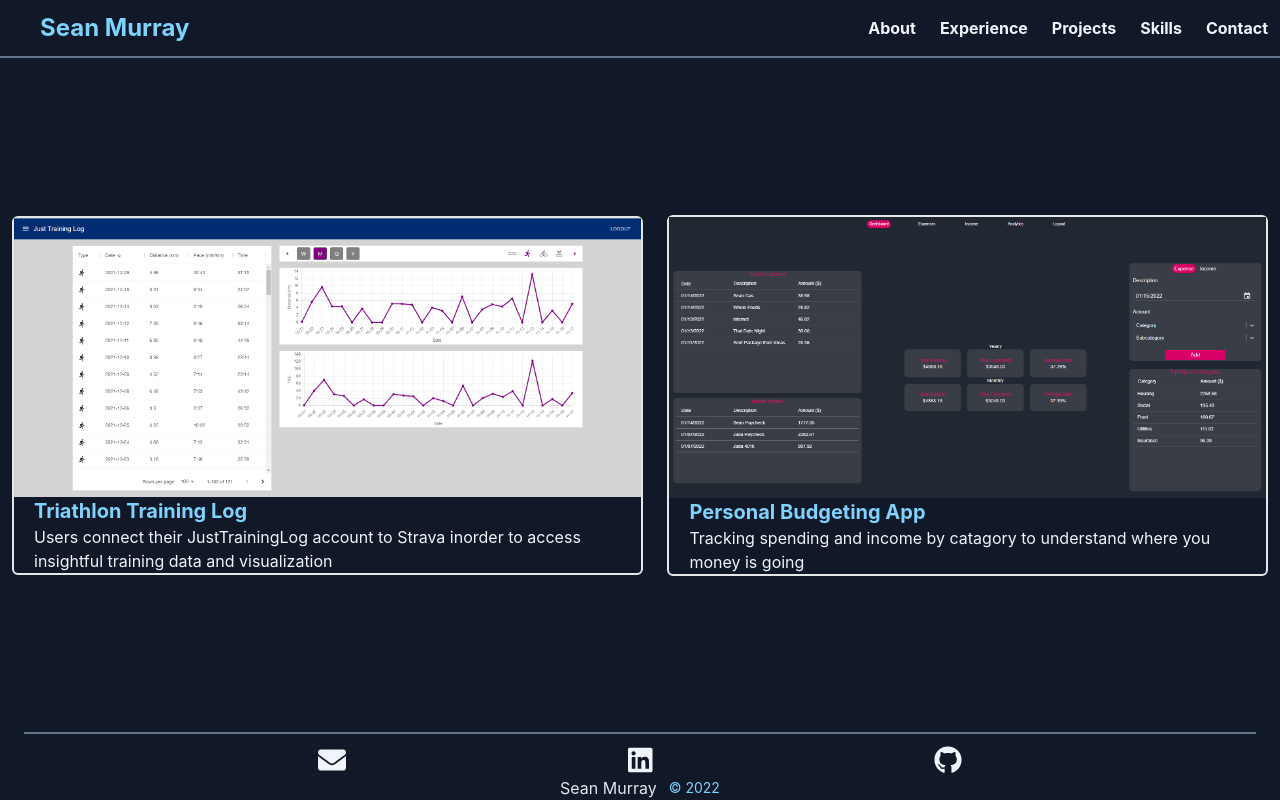
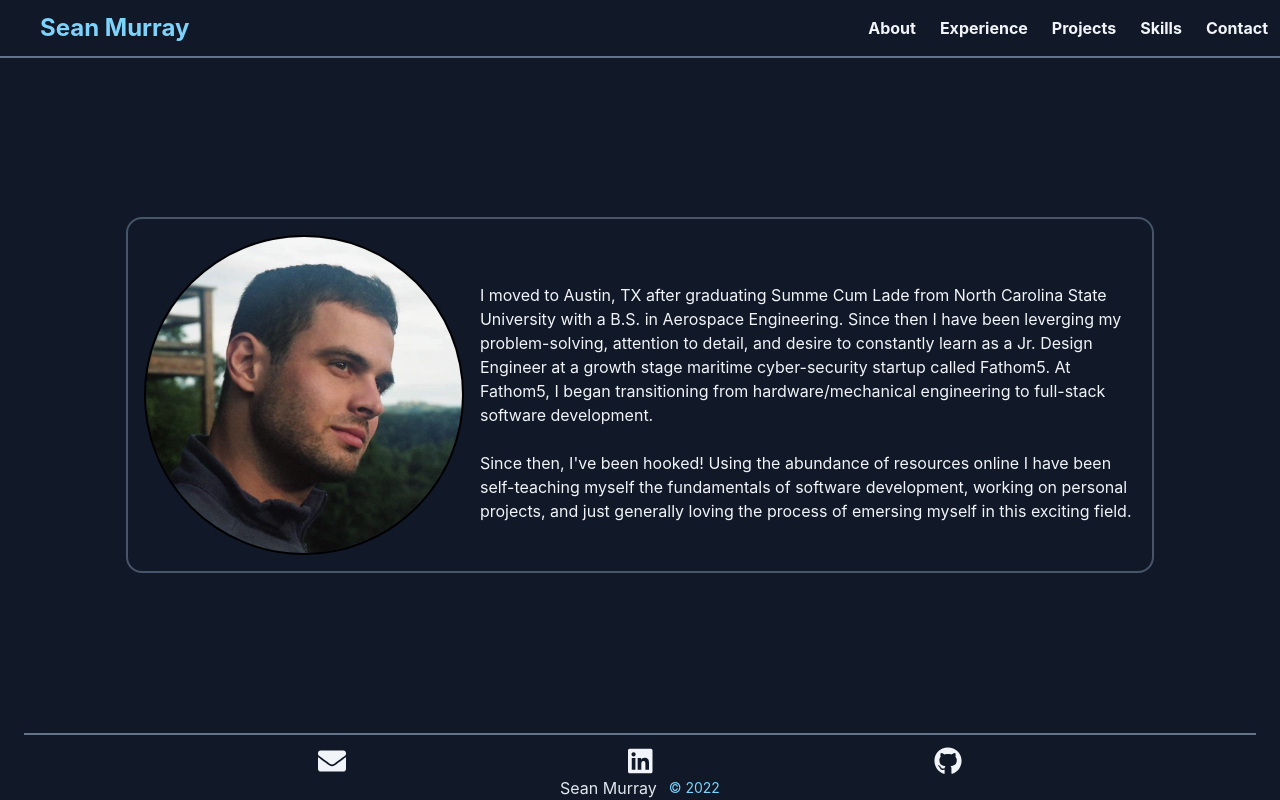
Before and after one commit to spmseanmurray/portfolio, a React (Create React App) app: page / in a window 1280 px wide. Shown: the part 800-1600 px from the top of the page. Built offline with nearby package versions, Linux system fonts and the light colour scheme.

Commit message:
initial About Me commit

```diff
--- a/src/App.tsx
+++ b/src/App.tsx
@@ -4,6 +4,7 @@ import Landing from './Components/Landing';
 import Footer from './Components/Footer';
 import Header from './Components/Header';
 import Projects from './Components/Projects';
+import About from './Components/About';
 
 const App: React.FC = () => {
   return (
@@ -12,7 +13,7 @@ const App: React.FC = () => {
       <div className="flex flex-col min-h-screen">
         <Header />
         <div className='my-auto'>
-          <Projects />
+          <About />
         </div>
         <Footer />
       </div>
--- /dev/null
+++ b/src/Components/About.tsx
@@ -0,0 +1,23 @@
+import React from 'react'
+
+const About: React.FC = () => {
+    const ProfileImg = require('../images/SquareProfile.jpg');
+    return (
+
+        <div className="flex justify-center ">
+            <div className="flex flex-col md:flex-row space-x-4 space-y-4 p-4 m-4 items-center border-2 border-slate-600 rounded-2xl">
+            <img className="max-w-xs h-auto rounded-full border-2 border-black" src={ProfileImg} alt={"Profile Picture"} />
+            <div className="max-w-prose text-slate-100">
+                I moved to Austin, TX after graduating Summe Cum Lade from North Carolina State University with a B.S. in Aerospace Engineering.
+                Since then I have been leverging my problem-solving, attention to detail, and desire to constantly learn as a Jr. Design Engineer
+                at a growth stage maritime cyber-security startup called Fathom5. At Fathom5, I began transitioning from hardware/mechanical engineering
+                to full-stack software development.
+                <br /><br />
+                Since then, I've been hooked! Using the abundance of resources online I have been self-teaching myself the fundamentals of software development,
+                working on personal projects, and just generally loving the process of emersing myself in this exciting field.
+            </div>
+            </div>
+        </div>
+    );
+}
+export default About
```
Also changed, not shown: src/images/Profile.jpg (added), src/images/SquareProfile.jpg (added).
